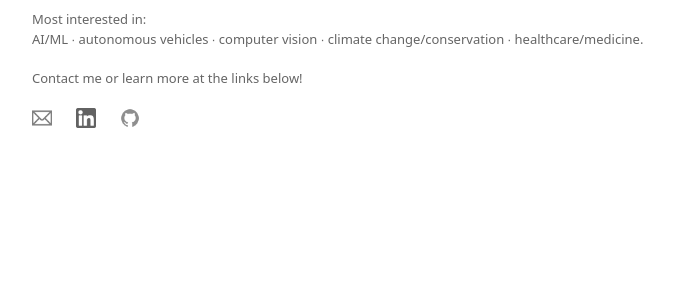
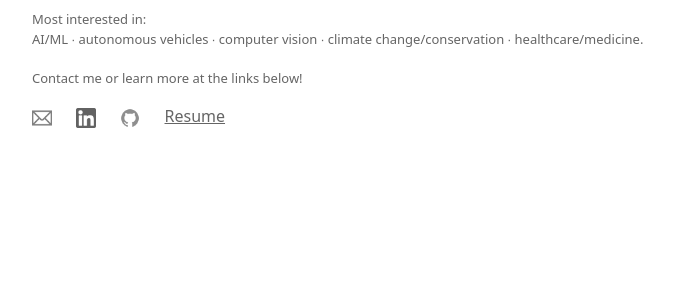
Before and after one commit to Theobragstad/Theobragstad.com, a PHP site: page / in a window 1280 px wide. Shown: the part 337-637 px from the top of the page, without its empty margins (288-962 px from the left). Run offline with PHP 8.4, Linux system fonts and the light colour scheme.

Commit message:
add resume

```diff
--- a/index.html
+++ b/index.html
@@ -31,6 +31,7 @@
           <a title="Email" href="mailto:theo.bragstad@colorado.edu"><img src="img/email.png"></a>
           <a title="LinkedIn" href="https://linkedin.com/in/theobragstad"><img src="img/in.png"></a>
           <a title="GitHub" href="https://github.com/Theobragstad"><img src="img/github.png"></a>
+          <a href="/resume/resume.pdf"  class="resume">Resume</a>
         </div>
       </div>
     </div>
--- a/styles/style.css
+++ b/styles/style.css
@@ -40,7 +40,7 @@
 }
 
 a {
-    padding-right:20px
+    padding-right:20px;
 }
 
 img {
@@ -64,3 +64,11 @@ img:hover {
 span:hover {
     font-size: 110%;
 }
+
+.resume {
+    color:#656565;
+}
+
+.resume:hover {
+    color:#1e90ff
+}
```
Also changed, not shown: 1 other file.
